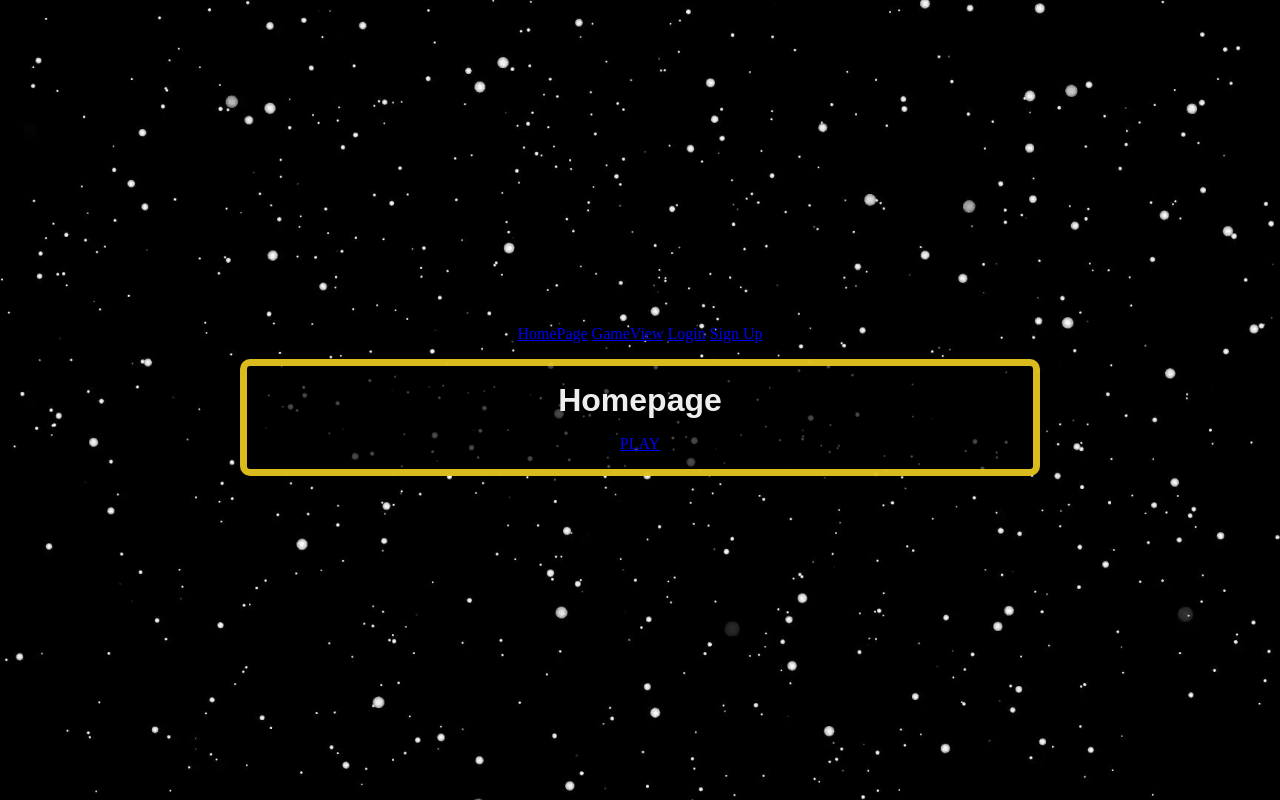
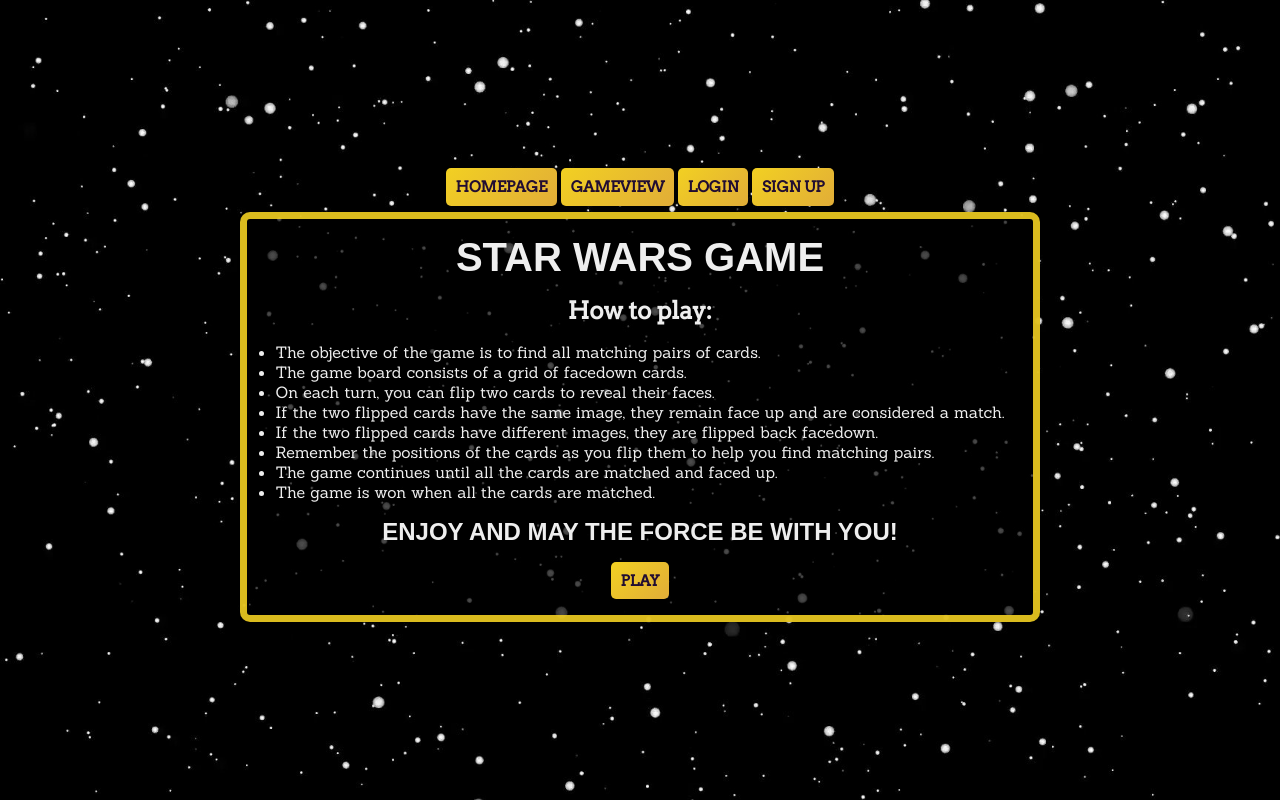
Before and after one commit to Joao4569/sith_ly_the_best, a Django app: page / in a window 1280 px wide. Run offline with Django 4.2, Linux system fonts and the light colour scheme; some web fonts are replaced.

Commit message:
Edit styling of home page

```diff
--- a/game/templates/game/homepage.html
+++ b/game/templates/game/homepage.html
@@ -3,8 +3,20 @@
 
 {% block title %}Home Page{% endblock %}
 {% block content %}
-<h1>Homepage</h1>
-<a class="bg-info" href="{% url 'homepage' %}">PLAY</a>
+<h1>STAR WARS GAME</h1>
+<h2>How to play:</h2>
+<ul>
+    <li>The objective of the game is to find all matching pairs of cards.</li>
+    <li>The game board consists of a grid of facedown cards.</li>
+    <li>On each turn, you can flip two cards to reveal their faces.</li>
+    <li>If the two flipped cards have the same image, they remain face up and are considered a match.</li>
+    <li>If the two flipped cards have different images, they are flipped back facedown.</li>
+    <li>Remember the positions of the cards as you flip them to help you find matching pairs.</li>
+    <li>The game continues until all the cards are matched and faced up.</li>
+    <li>The game is won when all the cards are matched.</li>
+</ul>
+<h1 class="ending">Enjoy and may the force be with you!</h1>
+<a class="bg-info play" href="{% url 'homepage' %}">PLAY</a>
 
 {% endblock %}
 
--- a/static/css/styles.css
+++ b/static/css/styles.css
@@ -22,6 +22,18 @@
 
 h1 {
     font-family: 'Poller One', sans-serif;
+    font-size: 40px;
+    color: #eeeeee;
+    text-align: center;
+    text-transform: uppercase;
+}
+
+.ending {
+    font-size: 24px;
+}
+
+h2 {
+    font-family: 'Arvo', sans-serif;
     color: #eeeeee;
     text-align: center;
 }
@@ -32,12 +44,20 @@
     text-align: center;
 }
 
+li {
+    text-align: left;
+}
+
 .btn-container {
     display: flex;
     gap: 1rem;
 }
 
-.btn {
+.play, .nav-btn {
+    text-decoration: none;
+}
+
+.btn, .play, .nav-btn {
     width: fit-content;
     padding: 0.6rem;
     color: #210D32;
@@ -49,7 +69,7 @@
     font-weight: bold;
 }
 
-.btn:hover {
+.btn:hover, .play:hover, .nav-btn:hover {
     cursor: pointer;
     box-shadow: 0 0.5rem 1.4rem 0 #eeba1d;
     transform: translateY(-0.1rem);
--- a/templates/base.html
+++ b/templates/base.html
@@ -28,10 +28,10 @@
 </head>
 <body>
     <nav>
-        <a href="{% url 'homepage' %}">HomePage</a>
-        <a href="{% url 'game' %}">GameView</a>
-        <a class="nav-link" href="{% url 'account_login' %}">Login</a>
-        <a class="nav-link" href="{% url 'account_signup' %}">Sign Up</a>
+        <a href="{% url 'homepage' %}" class="nav-btn">HomePage</a>
+        <a href="{% url 'game' %}" class="nav-btn">GameView</a>
+        <a class="nav-link nav-btn" href="{% url 'account_login' %}">Login</a>
+        <a class="nav-link nav-btn" href="{% url 'account_signup' %}">Sign Up</a>
       </nav>
 
     {% block page_header %}
```
